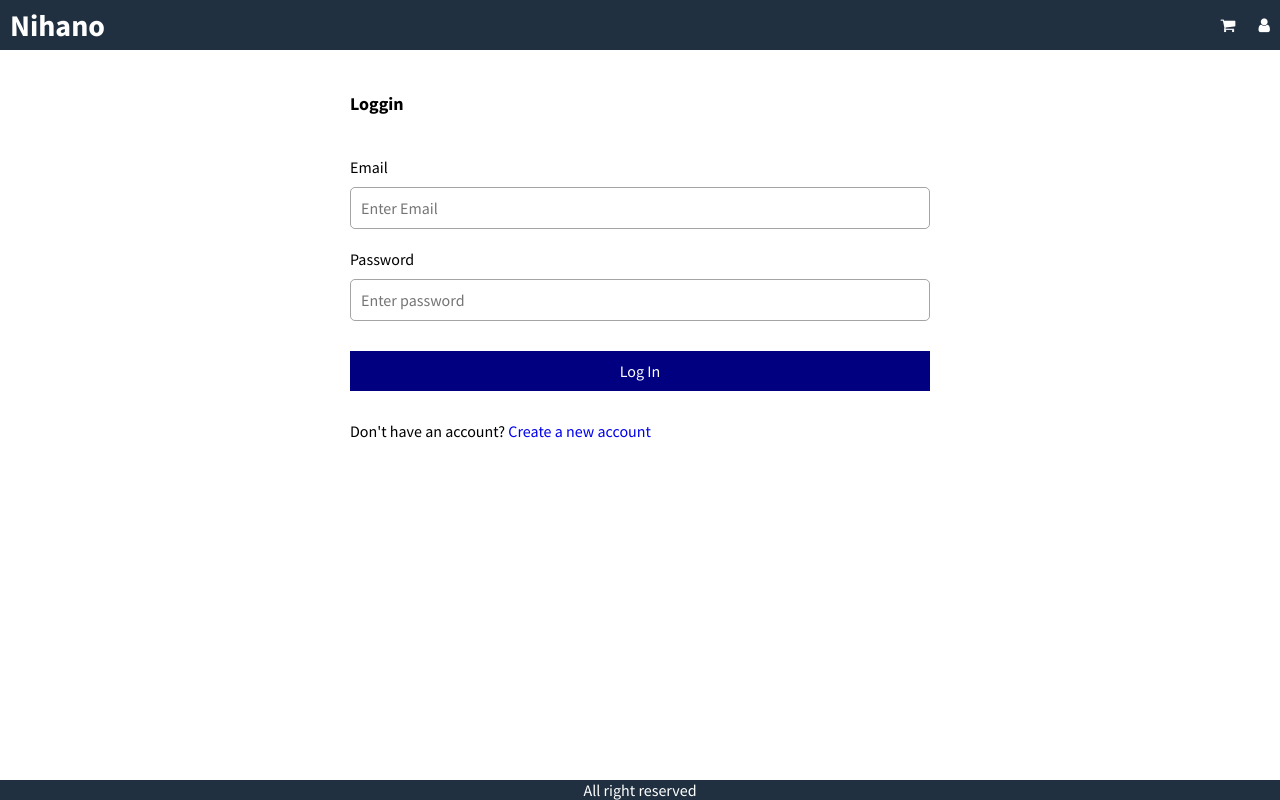
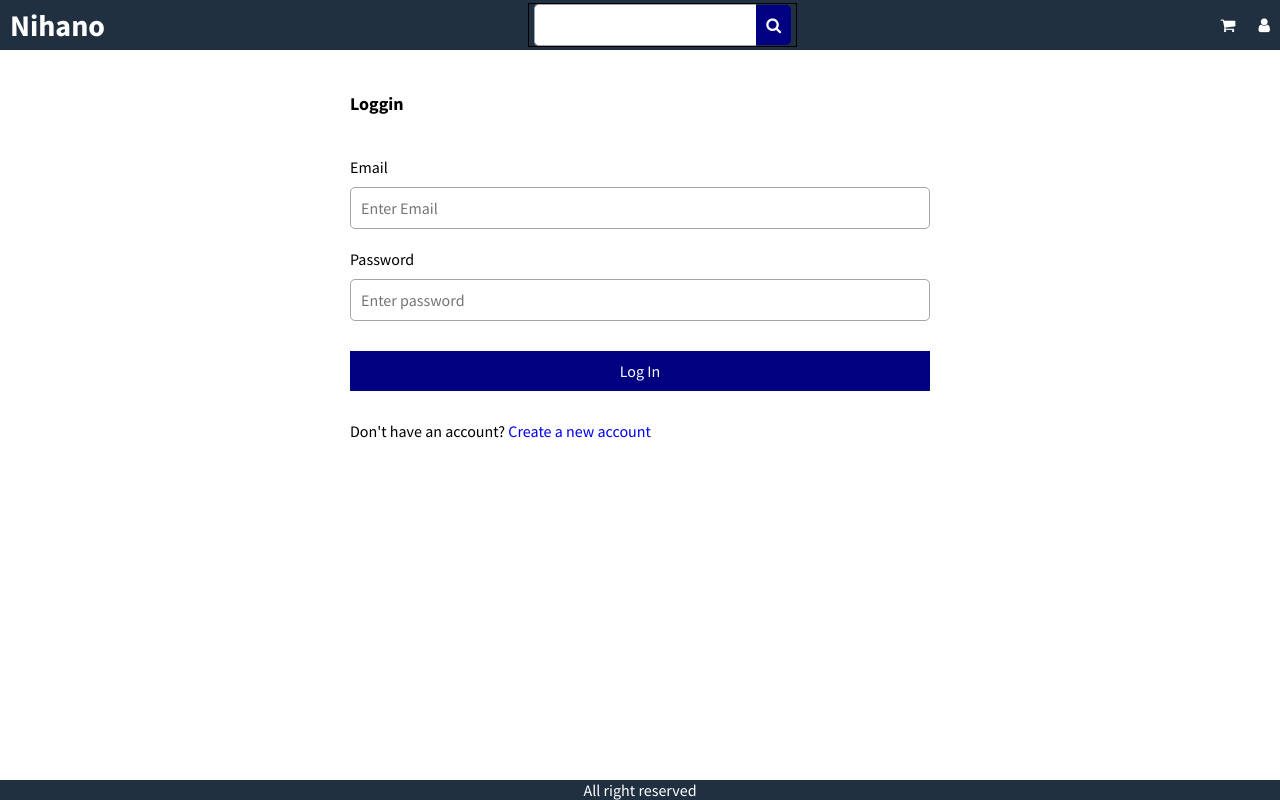
Before and after one commit to Abdallahman-habyarimana/nihano-react-ecommerce, a React (Create React App) app in the folder frontend/: page /signin in a window 1280 px wide. Built offline with nearby package versions, Linux system fonts and the light colour scheme.

Commit message:
Implementing Search

```diff
--- a/frontend/src/App.js
+++ b/frontend/src/App.js
@@ -24,6 +24,8 @@
 import UserEditScreen from './screens/UserEditScreen';
 import SellerRoute from './components/SellerRoute';
 import SellerScreen from './screens/SellerScreen';
+import SearchBox from './components/SearchBox';
+import SearchScreen from './screens/SearchScreen';
 
 function App() {
   const cart = useSelector(state => state.cart);
@@ -47,6 +49,9 @@
         <header className="row">
             <div>
                 <Link to="/" className="brand">Nihano</Link>
+            </div>
+            <div>
+              <Route render={({history}) => <SearchBox history={history}/> } />
             </div>
             <div>
                 <Link to="/cart"> <i className="fa fa-shopping-cart"></i> {cartItems.length > 0 && ( <span className="badge">{ cartItems.length}</span>)}</Link>
@@ -117,6 +122,7 @@
           <Route path="/register" component={RegisterScreen} />
           <Route path="/cart/:id?" component={CartScreen} />
           <Route path="/product/:id" component={ProductScreen} exact />
+          <Route path="/search/name/:name?" component={SearchScreen} exact />
           <Route path="/shipping" component={ShippingAddressScreen} />
           <Route path="/payment" component={PaymentScreen} />
           <PrivateRoute path="/profile" component={ProfileScreen} />
--- a/frontend/src/actions/products.js
+++ b/frontend/src/actions/products.js
@@ -1,13 +1,13 @@
 import axios from 'axios'
 import * as actions from '../constants/products';
 
-export const listProducts = ({ seller=''}) => async(dispatch) => {
+export const listProducts = ({ seller='', name=''}) => async(dispatch) => {
     dispatch({
         type: actions.PRODUCT_LIST_REQUEST
     });
 
     try {
-        const { data } = await axios.get(`/api/products?seller=${seller}`);
+        const { data } = await axios.get(`/api/products?seller=${seller}&name=${name}`);
         dispatch({ type: actions.PRODUCT_LIST_SUCCESS, payload: data })
     } catch (err) {
         dispatch({ type: actions.PRODUCT_LIST_FAIL, payload: err.message })
--- /dev/null
+++ b/frontend/src/components/SearchBox.js
@@ -0,0 +1,20 @@
+import { useState } from "react";
+
+const SearchBox = (props) => {
+    const [name, setName] = useState('');
+
+    const submitHandler = (e) => {
+        e.preventDefault();
+        props.history.push(`/search/name/${name}`)
+    }
+    return (
+        <form className="search" onSubmit={submitHandler}>
+            <div className="row">
+                <input type="text" name="q" id="q" onChange={(e) => setName(e.target.value)} />
+                <button className="btn btn__primary" type="submit"><i className="fa fa-search"></i></button>
+            </div>
+        </form>
+    )
+}
+
+export default SearchBox;
--- a/frontend/src/index.css
+++ b/frontend/src/index.css
@@ -371,3 +371,17 @@
 .carousel .slide img {
     max-width: 30rem;
 }
+
+/*  search */
+
+.search button {
+    border-radius:0 0.5rem  0.5rem 0;
+    border-right:  none;
+    margin-right: 0.5rem;
+}
+
+.search input {
+    border-radius: 0.5rem 0 0 0.5rem;
+    border-right:  none;
+    margin-left: 0.5rem;
+}
--- /dev/null
+++ b/frontend/src/screens/SearchScreen.js
@@ -0,0 +1,57 @@
+import { useEffect } from "react";
+import { useDispatch, useSelector } from "react-redux";
+import { useParams } from "react-router";
+import { listProducts } from "../actions/products";
+import Loading from "../components/Loading";
+import Message from "../components/Message";
+import Product from "../components/Product";
+
+const SearchScreen = (props) => {
+    const { name = 'all'} = useParams();
+    const dispatch = useDispatch()
+
+    const productList = useSelector(state => state.productList)
+    const { loading, error, products} = productList
+
+    useEffect(() => {
+        dispatch(listProducts({ name: name !== 'all' ? name :'' }))
+    }, [dispatch, name])
+    return (
+                <div>
+                    <div className="row">
+                        {loading ? <Loading />
+                        : error? <Message variant="danger" error={error}/>
+                        : (
+                            <div>
+                                {products.length} Results
+                            </div>
+                          )
+                        }
+                    </div>
+                    <div className="row top">
+                        <div className="col-1">
+                            <h3>Department</h3>
+                            <ul>
+                                <li>Category 1</li>
+                            </ul>
+                        </div>
+                        <div className="col-3">
+                            {loading ? <Loading />
+                            : error? <Message variant="danger" error={error}/>
+                            : (
+                                <>
+                                {products.length === 0 ? <Message error={`No Product Found`} /> : (
+                                  <div className="row center">
+                                    { products.map(product => ( <Product key={ product._id } product={product} /> ))}
+                                  </div>
+                              )}
+                              </>
+                            )
+                        }
+                        </div>
+                    </div>
+                </div>
+            );
+}
+
+export default SearchScreen;
```
Also changed, not shown: 1 other file (tests, documents, lock files or other folders).
